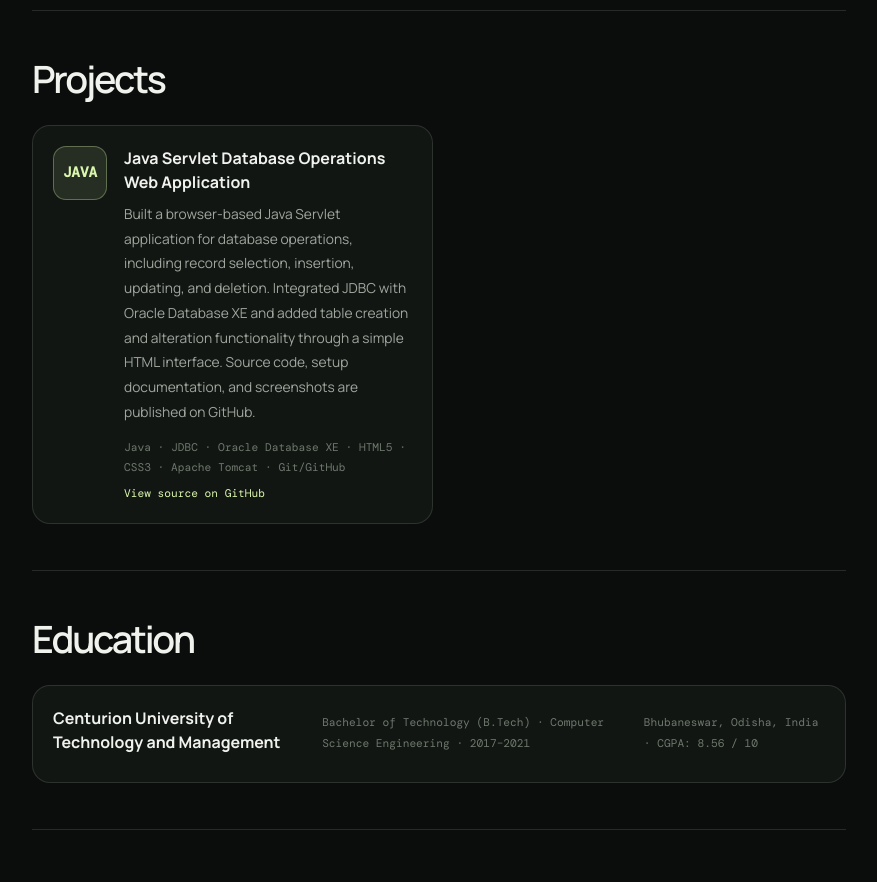
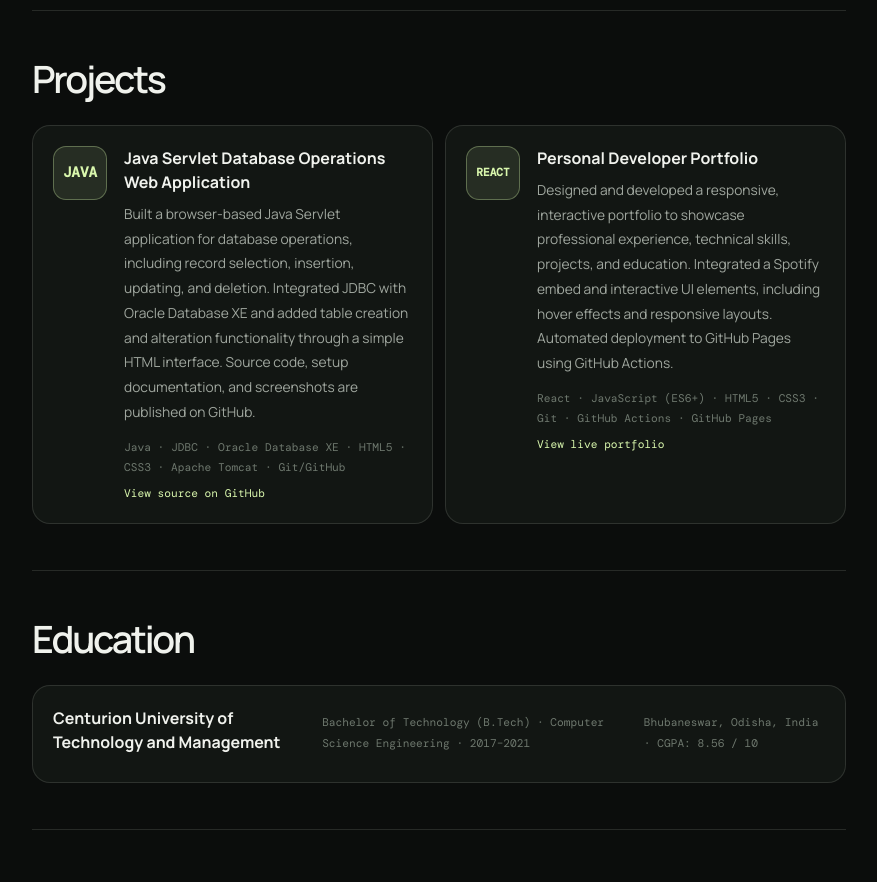
Before and after one commit to EppiliBhargava/eppili-bhargava-portfolio, a React (Create React App) app: page / in a window 1280 px wide. Shown: the part 2940-3822 px from the top of the page, without its empty margins (386-1263 px from the left). Built offline with nearby package versions, Linux system fonts and the light colour scheme.

Commit message:
Add personal developer portfolio project
Added a new project entry for a personal developer portfolio with a live demo link.

```diff
--- a/src/components/ProjectsSection.js
+++ b/src/components/ProjectsSection.js
@@ -3,11 +3,20 @@ import Section from './Section';
 
 const projects = [
   {
+    icon: 'JAVA',
     title: 'Java Servlet Database Operations Web Application',
     summary:
       'Built a browser-based Java Servlet application for database operations, including record selection, insertion, updating, and deletion. Integrated JDBC with Oracle Database XE and added table creation and alteration functionality through a simple HTML interface. Source code, setup documentation, and screenshots are published on GitHub.',
     technologies: 'Java · JDBC · Oracle Database XE · HTML5 · CSS3 · Apache Tomcat · Git/GitHub',
     link: 'https://github.com/EppiliBhargava/java-servlet-database-operations',
+  },
+  {
+    icon: 'REACT',
+    title: 'Personal Developer Portfolio',
+    summary:
+      'Designed and developed a responsive, interactive portfolio to showcase professional experience, technical skills, projects, and education. Integrated a Spotify embed and interactive UI elements, including hover effects and responsive layouts. Automated deployment to GitHub Pages using GitHub Actions.',
+    technologies: 'React · JavaScript (ES6+) · HTML5 · CSS3 · Git · GitHub Actions · GitHub Pages',
+    liveDemo: 'https://eppilibhargava.github.io/eppili-bhargava-portfolio/',
   },
 ];
 
@@ -18,17 +27,26 @@ function ProjectsSection() {
         {projects.map((project) => (
           <article key={project.title} className="card">
             <div className="card-icon" aria-hidden="true">
-              <span style={{ fontWeight: 700, fontSize: '0.9rem' }}>JAVA</span>
+              <span style={{ fontWeight: 700, fontSize: project.icon === 'REACT' ? '0.7rem' : '0.9rem' }}>{project.icon}</span>
             </div>
             <div className="card-content">
               <h3 className="card-title">{project.title}</h3>
               <p className="card-summary">{project.summary}</p>
               <p className="card-meta">{project.technologies}</p>
-              <p className="card-meta">
-                <a href={project.link} target="_blank" rel="noreferrer">
-                  View source on GitHub
-                </a>
-              </p>
+              {project.link && (
+                <p className="card-meta">
+                  <a href={project.link} target="_blank" rel="noreferrer">
+                    View source on GitHub
+                  </a>
+                </p>
+              )}
+              {project.liveDemo && (
+                <p className="card-meta">
+                  <a href={project.liveDemo} target="_blank" rel="noreferrer">
+                    View live portfolio
+                  </a>
+                </p>
+              )}
             </div>
           </article>
         ))}
```
